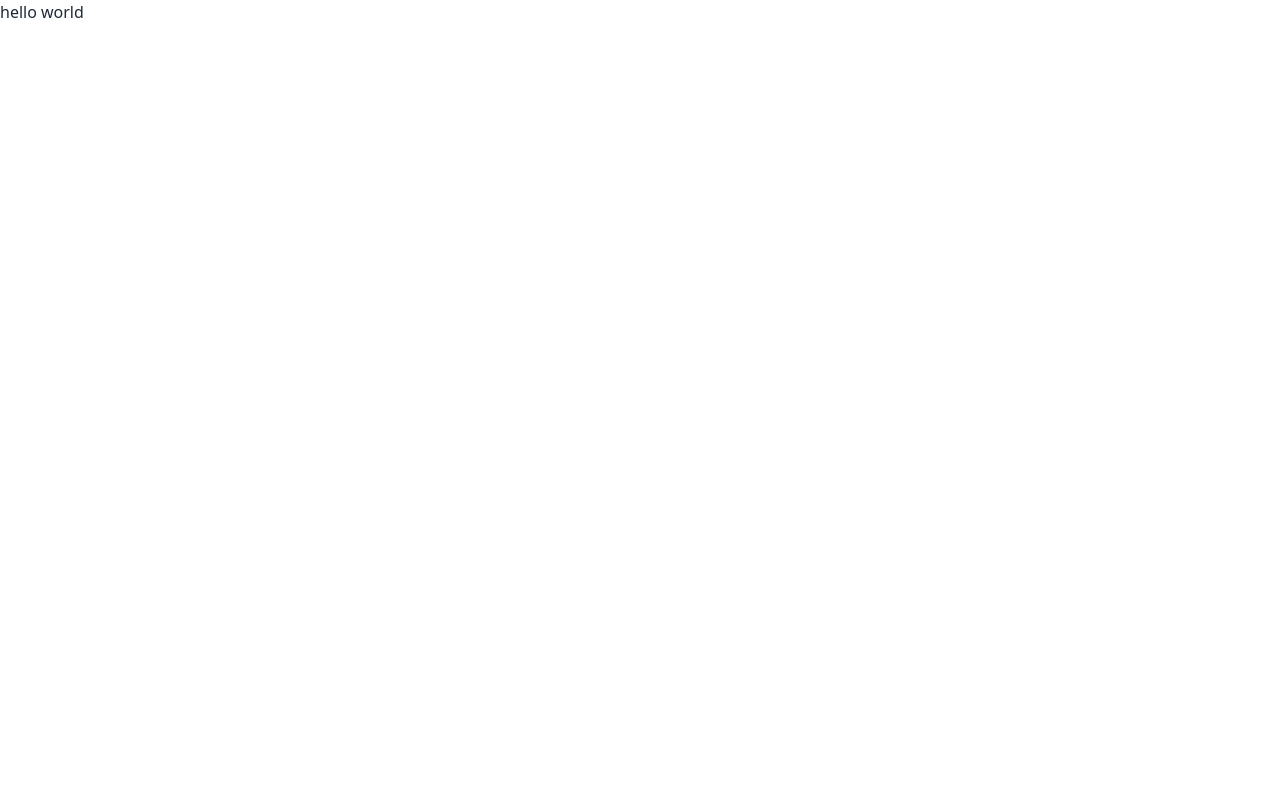
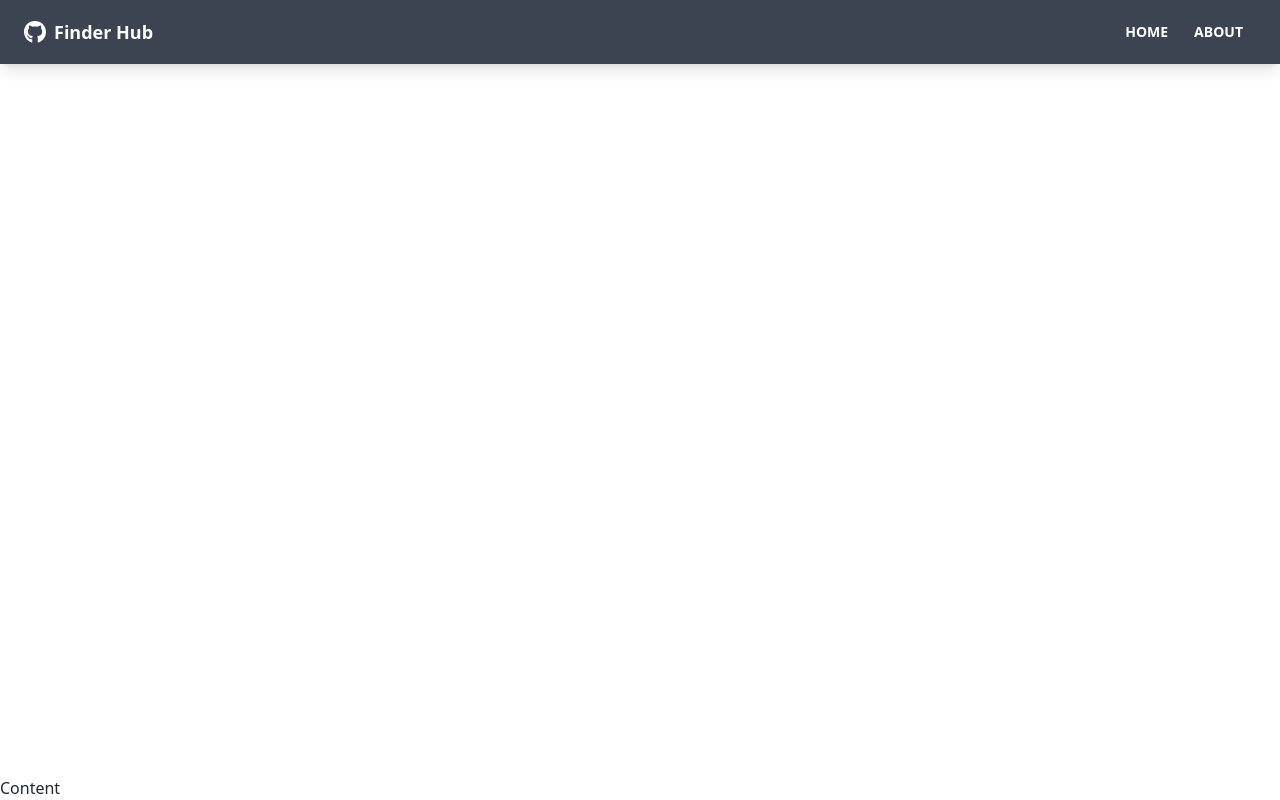
Before and after one commit to lucasalustiano/finder-hub, a React (Create React App) app: page / in a window 1280 px wide. Built offline with nearby package versions, Linux system fonts and the light colour scheme.

Commit message:
create Navbar component

```diff
--- a/package.json
+++ b/package.json
@@ -9,6 +9,8 @@
     "daisyui": "^1.25.4",
     "react": "^17.0.2",
     "react-dom": "^17.0.2",
+    "react-icons": "^4.3.1",
+    "react-router-dom": "^6.2.1",
     "react-scripts": "5.0.0",
     "web-vitals": "^2.1.4"
   },
--- a/src/App.js
+++ b/src/App.js
@@ -1,8 +1,16 @@
+import { BrowserRouter as Router, Routede } from 'react-router-dom';
+
+import Navbar from './components/layout/Navbar';
+
 function App() {
   return (
-    <div>
-      hello world
-    </div>
+    <Router>
+      <div className='flex flex-col justify-between h-screen'>
+        <Navbar />
+
+        <main>Content</main>
+      </div>
+    </Router>
   );
 }
 
--- /dev/null
+++ b/src/components/layout/Navbar.jsx
@@ -0,0 +1,34 @@
+import { FaGithub } from 'react-icons/fa';
+import { Link } from 'react-router-dom';
+
+function Navbar({ title }) {
+  return (
+    <nav className='navbar mb-12 shadow-lg bg-neutral text-neutral-content'>
+      <div className='container mx-auto'>
+        <div className='flex-none px-2 mx-2'>
+          <FaGithub className='inline pr-2 text-3xl' />
+          <Link to='/' className='text-lg font-bold align-middle'>
+            {title}
+          </Link>
+        </div>
+
+        <div className='flex-1 px-2 mx-2'>
+          <div className='flex justify-end'>
+            <Link to='/' className='btn btn-ghost btn-sm rounded-btn'>
+              Home
+            </Link>
+            <Link to='/about' className='btn btn-ghost btn-sm rounded-btn'>
+              About
+            </Link>
+          </div>
+        </div>
+      </div>
+    </nav>
+  );
+}
+
+Navbar.defaultProps = {
+  title: 'Finder Hub',
+};
+
+export default Navbar;
```
Also changed, not shown: 1 other file (tests, documents, lock files or other folders).
